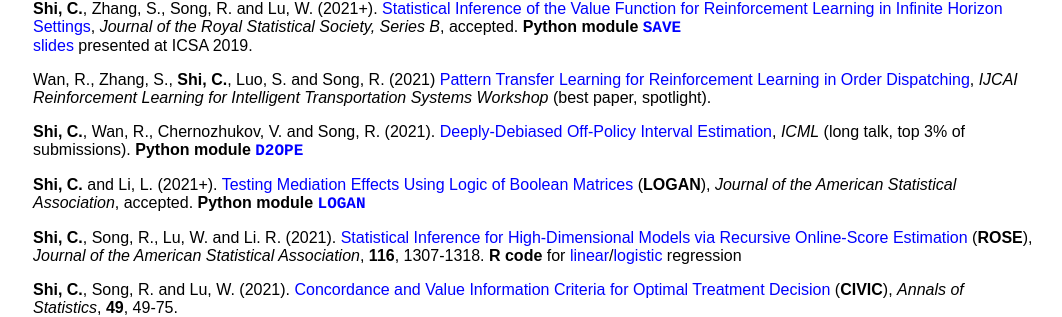
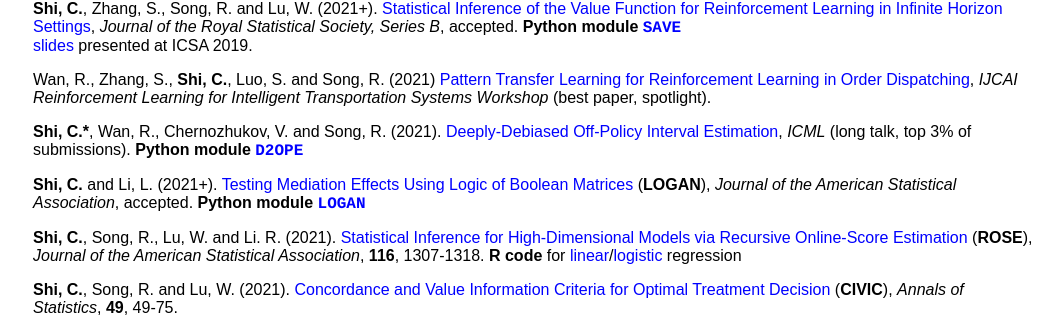
Before and after one commit to callmespring/callmespring.github.io, a Jekyll site: the page built from publication.md, in a window 1280 px wide. Shown: the part 245-562 px from the top of the page, without its empty margins (107-1169 px from the left). Built offline with Jekyll 4.4.1, drawn with Linux system fonts in a browser that asks for light colours.

```diff
--- a/publication.md
+++ b/publication.md
@@ -16,7 +16,7 @@ Learning in Infinite Horizon Settings](https://arxiv.org/pdf/2001.04515.pdf), _J
 
 Wan, R., Zhang, S., **Shi, C.**, Luo, S. and Song, R. (2021) [Pattern Transfer Learning for Reinforcement Learning in Order Dispatching](https://arxiv.org/pdf/2105.13218.pdf),  _IJCAI Reinforcement Learning for Intelligent Transportation Systems Workshop_ (best paper, spotlight).
 
-**Shi, C.**, Wan, R., Chernozhukov, V. and Song, R. (2021). [Deeply-Debiased Off-Policy Interval Estimation](https://arxiv.org/pdf/2105.04646.pdf), _ICML_ (long talk, top 3% of submissions).
+**Shi, C.\***, Wan, R., Chernozhukov, V. and Song, R. (2021). [Deeply-Debiased Off-Policy Interval Estimation](https://arxiv.org/pdf/2105.04646.pdf), _ICML_ (long talk, top 3% of submissions).
 **Python module** [<span style="font-family:courier;">**D2OPE**</span>](https://github.com/RunzheStat/D2OPE)
 
 **Shi, C.** and Li, L. (2021+). [Testing Mediation Effects Using Logic of Boolean Matrices](https://arxiv.org/abs/2005.04584) (**LOGAN**), _Journal of the American Statistical Association_, accepted.
```
